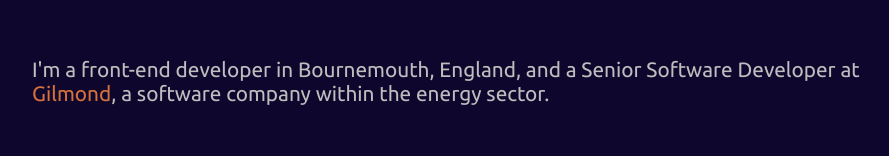
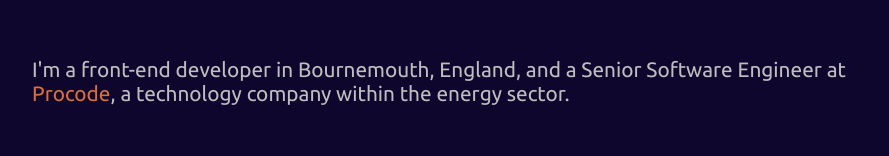
Before and after one commit to vincentplatt/vincentplatt.com, a website built with webpack: page src/index.html in a window 1280 px wide. Shown: the part 154-310 px from the top of the page, without its empty margins (158-1047 px from the left). Built offline with nearby package versions, Linux system fonts and the light colour scheme; files whose address does not match are found by name.

Commit message:
Update to Procode. (#6)
Co-authored-by: Vincent Platt <contact@vincentplatt.com>

```diff
--- a/src/index.html
+++ b/src/index.html
@@ -32,6 +32,8 @@
     <meta name="theme-color" content="#0e062d">
     <link rel="preload" href="/akashi.ttf" as="font" type="font/ttf" crossorigin>
     <link rel="preload" href="/ubuntu-regular.ttf" as="font" type="font/ttf" crossorigin>
+    <link rel="prerender" href="https://procode.technology/">
+    <link href="https://procode.technology/" rel="preconnect" crossorigin>
 </head>
 
 <body>
@@ -72,9 +74,10 @@
             </span>
         </h1>
         <p id="software" class="hide">
-            I'm a front-end developer in Bournemouth, England, and a Senior Software Developer
-            at <a href="https://gilmond.com/" target="_blank" rel="noopener">Gilmond</a>, a software company within the
-            energy sector.
+            I'm a front-end developer in Bournemouth, England, and a Senior Software Engineer
+            at <a href="https://procode.technology/" target="_blank" rel="noopener">Procode</a>, a technology
+            company
+            within the energy sector.
         </p>
         <div id="skills" class="hide">
             <p>
```
